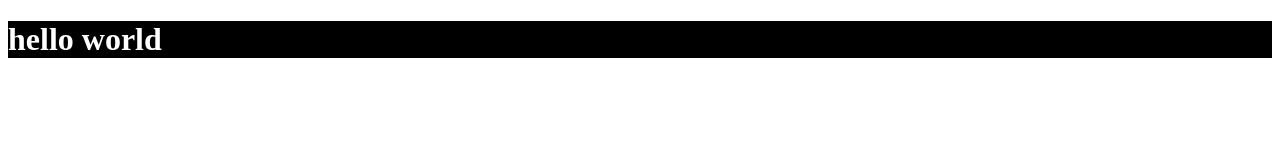
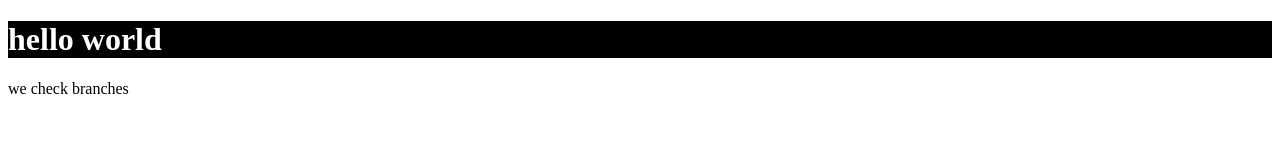
Before and after one commit to Tanishk-Marothiya/localRepo, a plain HTML site: page index.html in a window 1280 px wide. Drawn offline with Linux system fonts and the light colour scheme.

Commit message:
we added new feature

```diff
--- a/index.html
+++ b/index.html
@@ -8,5 +8,6 @@
 </head>
 <body>
     <h1 class="heading">hello world</h1>
+    <p>we check branches</p>
 </body>
 </html>
```
